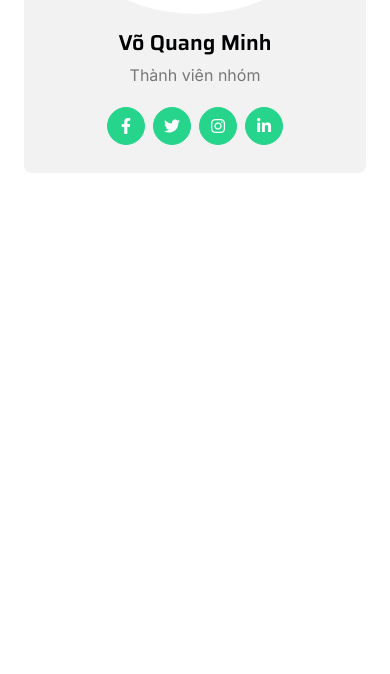
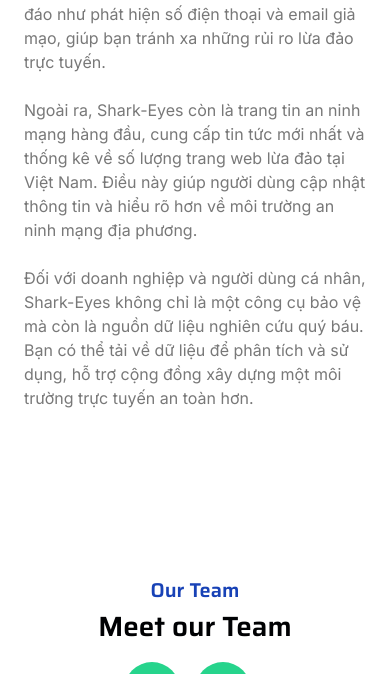
Before and after one commit to hidang06/shark-eyes, a Flask app: page /about.html in a window 390 px wide. Shown: the part 1992-2666 px from the top of the page. Before the commit the page ends 2165 px from the top, so only its background shows below. Run offline with Flask 3, Linux system fonts and the light colour scheme; parts of the project's set-up code (start-up, migrations or seed data) failed here and were passed over; some libraries are stand-ins or nearby versions.

Commit message:
third commit

```diff
--- a/templates/about.html
+++ b/templates/about.html
@@ -114,20 +114,6 @@
         <!-- Navbar End -->
 
 
-        <!-- Page Header Start -->
-        <div class="container-fluid page-header py-5">
-            <div class="container text-center py-5">
-                <h1 class="display-2 text-white mb-4 animated slideInDown">Về chúng tôi</h1>
-                <nav aria-label="breadcrumb animated slideInDown">
-                    <ol class="breadcrumb justify-content-center mb-0">
-                        <li class="breadcrumb-item"><a href="index.html">Trang chủ</a></li>
-                        <li class="breadcrumb-item"><a href="about.html">Giới thiệu</a></li>
-                    </ol>
-                </nav>
-            </div>
-        </div>
-        <!-- Page Header End -->
-
         <!-- About Start -->
         <div class="container-fluid py-5 my-5">
             <div class="container pt-5">
@@ -135,17 +121,36 @@
                     <div class="col-lg-5 col-md-6 col-sm-12 wow fadeIn" data-wow-delay=".3s">
                         <div class="h-100 position-relative">
                             <img src="/static/img/about-2.jpg" class="img-fluid w-75 rounded" alt="" style="margin-bottom: 25%;">
-                            <!-- <div class="position-absolute w-75" style="top: 25%; left: 25%;">
-                                <img src="img/about-2.jpg" class="img-fluid w-100 rounded" alt="">
-                            </div> -->
                         </div>
                     </div>
                     <div class="col-lg-7 col-md-6 col-sm-12 wow fadeIn" data-wow-delay=".5s">
                         <h5 class="text-primary">Về chúng tôi</h5>
-                        <h1 class="mb-4">Động lực</h1>
-                        <p>Lorem ipsum dolor sit amet, consectetur adipiscing elit. Sed efficitur quis purus ut interdum. Pellentesque aliquam dolor eget urna ultricies tincidunt. Nam volutpat libero sit amet leo cursus, ac viverra eros tristique. Morbi quis quam mi. Cras vel gravida eros. Proin scelerisque quam nec elementum viverra. Suspendisse viverra hendrerit diam in tempus. Etiam gravida justo nec erat vestibulum, et malesuada augue laoreet.</p>
-                        <p class="mb-4">Pellentesque aliquam dolor eget urna ultricies tincidunt. Nam volutpat libero sit amet leo cursus, ac viverra eros tristique. Morbi quis quam mi. Cras vel gravida eros. Proin scelerisque quam nec elementum viverra. Suspendisse viverra hendrerit diam in tempus.</p>
-                        <a href="" class="btn btn-secondary rounded-pill px-5 py-3 text-white">More Details</a>
+                        <h1 class="mb-4">Động lực phát triển</h1>
+                        <p>Tại Việt Nam, có tới 12.052 trang web bị Trung tâm Giám sát an toàn không gian mạng quốc gia (NCSC) cảnh báo có yếu tố nguy hiểm, lừa đảo hoặc giả mạo.  </p>
+                        <p class="mb-4">Dưới tác động ngày càng gia tăng của tội phạm mạng, nhóm chúng tôi quyết định xây dựng một công cụ và trang web tiện ích mang tên Shark-Eyes. Sứ mệnh của chúng tôi là phát hiện và ngăn chặn các trang web lừa đảo, đồng thời tạo ra một hệ sinh thái các công cụ phát hiện lừa đảo mạng, giúp người dùng duy trì an toàn trong không gian mạng đang ngày càng phức tạp.</p>
+                        <p class="mb-4">Không chỉ là một công cụ phòng chống lừa đảo, Shark-Eyes còn đóng vai trò là một nền tảng đáng tin cậy, thu thập và phân tích dữ liệu từ các trang web lừa đảo.
+                            Chúng tôi cam kết đưa ra thông tin chi tiết về các trang web lừa đảo, từ đó giúp đội ngũ Bộ Công An nắm bắt tình hình và xây dựng tin tức phản ánh thực tế. Việc này không chỉ làm tăng cường khả năng đối phó với tội phạm mạng mà còn góp phần nâng cao nhận thức về an toàn mạng trong cộng đồng người dân Việt Nam.</p>
+                    </div>
+                </div>
+            </div>
+            <div class="container pt-5">
+                <div class="row g-5">
+                    <div class="col-lg-5 col-md-6 col-sm-12 wow fadeIn" data-wow-delay=".3s">
+                        <div class="h-100 position-relative">
+                            <img src="/static/img/shark.jpg" class="img-fluid w-75 rounded" alt="" style="margin-bottom: 25%;">
+                        </div>
+                    </div>
+                    <div class="col-lg-7 col-md-6 col-sm-12 wow fadeIn" data-wow-delay=".5s">
+                        <h1 class="mb-4">Hệ sinh thái Shark-Eyes</h1>
+                        <p class="mb-4"> Bao gồm công cụ tiện ích Shark-Eyes và trang web Shark-Eyes.</p>
+                        <p class="mb-4"> Tiện ích Shark-Eyes là một tiện ích trực tuyến nhỏ gọn nhưng mạnh mẽ. Với khả năng dự đoán trang web lừa đảo với độ chính xác cao, Shark-Eyes không chỉ là một sản phẩm, mà là một đối tác đáng tin cậy trong hành trình của bạn để duyệt web an toàn. </p>
+
+                        <p class="mb-4">    Bên cạnh đó, trang web Shark-Eyes còn là nguồn thông tin toàn diện về an ninh mạng. Bạn có thể khám phá những tính năng độc đáo như phát hiện số điện thoại và email giả mạo, giúp bạn tránh xa những rủi ro lừa đảo trực tuyến. </p>
+
+                        <p class="mb-4">    Ngoài ra, Shark-Eyes còn là trang tin an ninh mạng hàng đầu, cung cấp tin tức mới nhất và thống kê về số lượng trang web lừa đảo tại Việt Nam. Điều này giúp người dùng cập nhật thông tin và hiểu rõ hơn về môi trường an ninh mạng địa phương. </p>
+
+                        <p class="mb-4">    Đối với doanh nghiệp và người dùng cá nhân, Shark-Eyes không chỉ là một công cụ bảo vệ mà còn là nguồn dữ liệu nghiên cứu quý báu. Bạn có thể tải về dữ liệu để phân tích và sử dụng, hỗ trợ cộng đồng xây dựng một môi trường trực tuyến an toàn hơn.</p>
+
                     </div>
                 </div>
             </div>
@@ -171,12 +176,6 @@
                                     <h4 class="">Võ Quang Minh</h4>
                                     <p class="m-0">Thành viên nhóm</p>
                                 </div>
-                                <div class="team-icon d-flex justify-content-center pb-4">
-                                    <a class="btn btn-square btn-secondary text-white rounded-circle m-1" href=""><i class="fab fa-facebook-f"></i></a>
-                                    <a class="btn btn-square btn-secondary text-white rounded-circle m-1" href=""><i class="fab fa-twitter"></i></a>
-                                    <a class="btn btn-square btn-secondary text-white rounded-circle m-1" href=""><i class="fab fa-instagram"></i></a>
-                                    <a class="btn btn-square btn-secondary text-white rounded-circle m-1" href=""><i class="fab fa-linkedin-in"></i></a>
-                                </div>
                             </div>
                         </div>
                     </div>
@@ -190,11 +189,18 @@
                                     <h4 class="">Bùi Tấn Hải Đăng</i></h4>
                                     <p class="m-0">Thành viên nhóm</p>
                                 </div>
-                                <div class="team-icon d-flex justify-content-center pb-4">
-                                    <a class="btn btn-square btn-secondary text-white rounded-circle m-1" href=""><i class="fab fa-facebook-f"></i></a>
-                                    <a class="btn btn-square btn-secondary text-white rounded-circle m-1" href=""><i class="fab fa-twitter"></i></a>
-                                    <a class="btn btn-square btn-secondary text-white rounded-circle m-1" href=""><i class="fab fa-instagram"></i></a>
-                                    <a class="btn btn-square btn-secondary text-white rounded-circle m-1" href=""><i class="fab fa-linkedin-in"></i></a>
+                            </div>
+                        </div>
+                    </div>
+                    <div class="rounded team-item">
+                        <div class="team-content">
+                            <div class="team-img-icon">
+                                <div class="team-img rounded-circle">
+                                    <img src="/static/img/team-5.jpg" class="img-fluid w-100 rounded-circle" alt="">
+                                </div>
+                                <div class="team-name text-center py-3">
+                                    <h4 class="">CN Nguyễn Hữu Quyền</h4>
+                                    <p class="m-0">Giảng viên hướng dẫn</p>
                                 </div>
                             </div>
                         </div>
@@ -209,12 +215,6 @@
                                     <h4 class="">ThS Phan Thế Duy</h4>
                                     <p class="m-0">Giảng viên hướng dẫn</p>
                                 </div>
-                                <div class="team-icon d-flex justify-content-center pb-4">
-                                    <a class="btn btn-square btn-secondary text-white rounded-circle m-1" href=""><i class="fab fa-facebook-f"></i></a>
-                                    <a class="btn btn-square btn-secondary text-white rounded-circle m-1" href=""><i class="fab fa-twitter"></i></a>
-                                    <a class="btn btn-square btn-secondary text-white rounded-circle m-1" href=""><i class="fab fa-instagram"></i></a>
-                                    <a class="btn btn-square btn-secondary text-white rounded-circle m-1" href=""><i class="fab fa-linkedin-in"></i></a>
-                                </div>
                             </div>
                         </div>
                     </div>
@@ -225,14 +225,8 @@
                                     <img src="/static/img/team-4.jpg" class="img-fluid w-100 rounded-circle" alt="">
                                 </div>
                                 <div class="team-name text-center py-3">
-                                    <h4 class="">TS</h4>
-                                    <p class="m-0">Designation</p>
-                                </div>
-                                <div class="team-icon d-flex justify-content-center pb-4">
-                                    <a class="btn btn-square btn-secondary text-white rounded-circle m-1" href=""><i class="fab fa-facebook-f"></i></a>
-                                    <a class="btn btn-square btn-secondary text-white rounded-circle m-1" href=""><i class="fab fa-twitter"></i></a>
-                                    <a class="btn btn-square btn-secondary text-white rounded-circle m-1" href=""><i class="fab fa-instagram"></i></a>
-                                    <a class="btn btn-square btn-secondary text-white rounded-circle m-1" href=""><i class="fab fa-linkedin-in"></i></a>
+                                    <h4 class="">TS Phạm Văn Hậu</h4>
+                                    <p class="m-0">Giảng viên hướng dẫn</p>
                                 </div>
                             </div>
                         </div>
```
